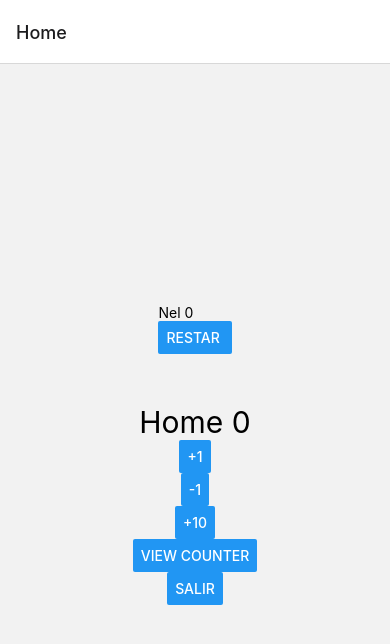
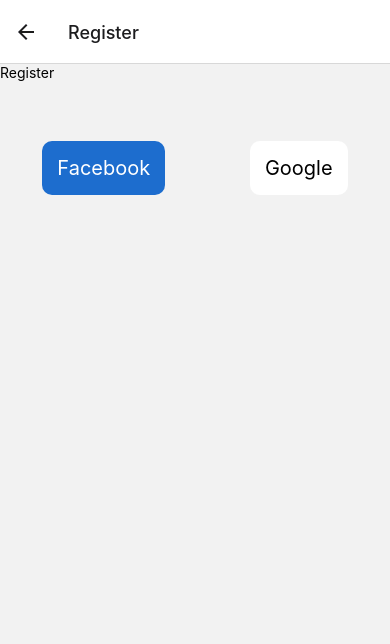
Before and after one commit to RaulMorales404/ReduxToolkiTypscript, a React Native app in the folder ReduxToolkidTypesc/: screen /Register in a window 390 px wide. Shown: the top 644 px of the page. Built offline with nearby package versions, Linux system fonts and the light colour scheme.

Commit message:
add butons register

```diff
--- a/ReduxToolkidTypesc/package.json
+++ b/ReduxToolkidTypesc/package.json
@@ -19,6 +19,7 @@
     "react": "18.1.0",
     "react-native": "0.70.6",
     "react-native-dotenv": "^3.4.7",
+    "react-native-fbsdk": "^3.0.0",
     "react-native-gesture-handler": "^2.9.0",
     "react-native-safe-area-context": "^4.5.0",
     "react-native-screens": "^3.20.0",
--- a/ReduxToolkidTypesc/src/navigation/Navigation.tsx
+++ b/ReduxToolkidTypesc/src/navigation/Navigation.tsx
@@ -3,6 +3,7 @@
 import { createStackNavigator } from '@react-navigation/stack';
 import Home from '../screens/Home';
 import { Results } from '../screens/Results';
+import Register from '../screens/Register';
 
 const Stack = createStackNavigator();
 
@@ -11,6 +12,7 @@
         <Stack.Navigator>
             <Stack.Screen name="Home" component={Home} />
             <Stack.Screen name="Results" component={Results} />
+            <Stack.Screen name="Register" component={Register} />
         </Stack.Navigator>
     );
 }
--- a/ReduxToolkidTypesc/src/screens/Home.tsx
+++ b/ReduxToolkidTypesc/src/screens/Home.tsx
@@ -1,17 +1,19 @@
 import React from 'react';
-import { useNavigation } from '@react-navigation/native';
+
 import { ActivityIndicator, Button, Text, View } from 'react-native';
 import { useCustomSelector, useCustomDispatch } from './../app/hooks/index';
 import { decrement, increment, incrementByAmount } from '../app/slices/sliceCounter';
 import { Results } from './Results';
 import { doLogin, loginOut } from '../app/slices/sliceLogin';
+import { StackScreenProps } from '@react-navigation/stack';
 
 
 
 
+interface Props extends StackScreenProps<any, any> { }
 
-const Home = () => {
-    const navigation = useNavigation();
+const Home = ({navigation}:Props) => {
+
     const { counter, token } = useCustomSelector((state) => state);
     const dispatch = useCustomDispatch();
 
@@ -54,6 +56,10 @@
                 onPress={() => dispatch(loginOut())}
                 title='salir'
             />
+            <Button
+                onPress={() =>navigation.navigate('Register')}
+                title='Register'
+            />
 
         </View>
     )
--- /dev/null
+++ b/ReduxToolkidTypesc/src/screens/Register.tsx
@@ -0,0 +1,47 @@
+import React from 'react'
+import { View, Text, TouchableOpacity, StyleSheet } from 'react-native'
+const Register = () => {
+    return (
+        <View style={{ flex: 1 }}>
+            <Text>
+                Register
+            </Text>
+            <View style={{
+                flexDirection: 'row',
+                justifyContent: 'space-around',
+                alignItems: 'center',
+                marginTop: 60,
+
+            }}>
+                <TouchableOpacity style={{ ...styles.button }}
+                    activeOpacity={0.8}
+                >
+                    <Text style={{ ...styles.textButton }}>
+                        Facebook
+                    </Text>
+                </TouchableOpacity>
+                <TouchableOpacity style={{ ...styles.button, backgroundColor: '#ffffff' }}
+                    activeOpacity={0.8}>
+                    <Text style={{ ...styles.textButton, color: '#000' }}>
+                        Google
+                    </Text>
+                </TouchableOpacity>
+
+            </View>
+        </View>
+    )
+}
+
+export default Register;
+const styles = StyleSheet.create({
+    button: {
+        backgroundColor: '#1d6dce',
+        padding: 15,
+        borderRadius: 10,
+    },
+    textButton: {
+        fontSize: 20,
+        fontWeight: '400',
+        color: '#fff'
+    }
+})
```
Also changed, not shown: 2 other files (tests, documents, lock files or other folders).
